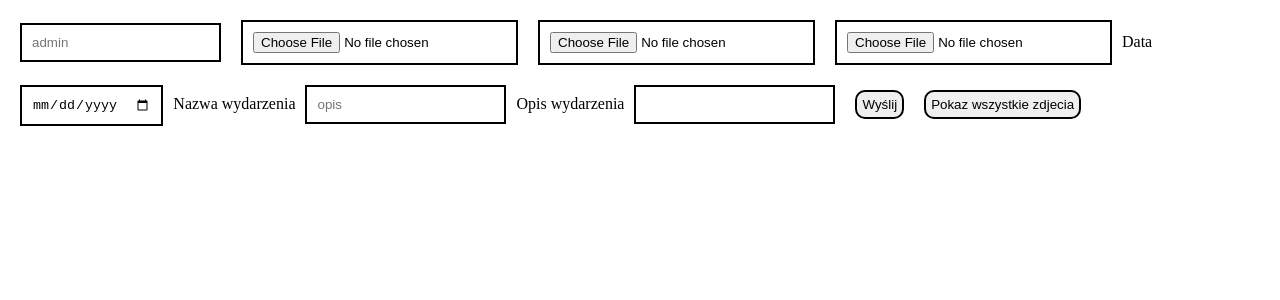
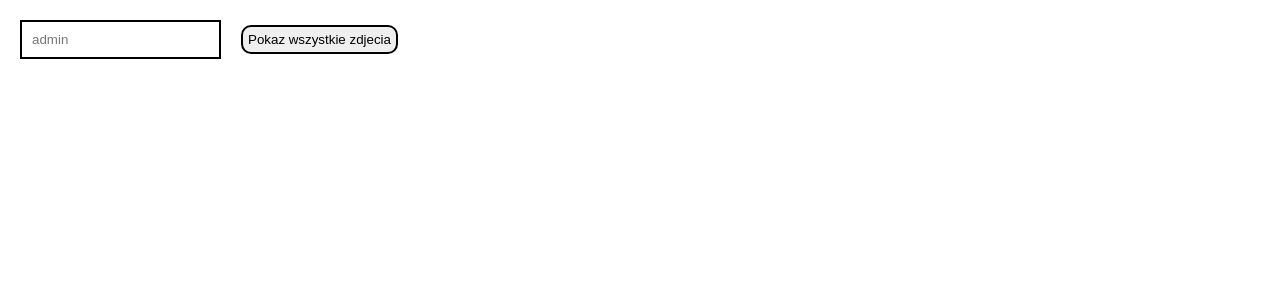
Before and after one commit to marcinoles87/photoapp, a React (Create React App) app: page / in a window 1280 px wide. Shown: the top 300 px of the page. Built offline with nearby package versions, Linux system fonts and the light colour scheme.

Commit message:
add code

```diff
--- a/src/App.js
+++ b/src/App.js
@@ -20,7 +20,7 @@ function App() {
   const [opisWydarzenia,setOpis] = useState('')
   const [dane,setDane] = useState([])
 
-  const [password , setPassword] = ('')
+  const [password , setPassword] = useState(false)
 
 
 
@@ -158,8 +158,10 @@ if(err){
   }
 
   const handlePassword = (e) =>{
-    e.preventDefault()
 
+    if(e === 'monika'){
+      setPassword(true)
+    }
 
 
   }
@@ -170,7 +172,12 @@ if(err){
   return (
     <div className="App">
 
-    <input type="text" placeholder='admin' onChange={ (e) => handlePassword(e)}></input>
+    <input type="text" placeholder='admin' onChange={ (e) => handlePassword(e.target.value)}></input>
+
+    {password ?
+
+    <>
+
     <input type="file" placeholder='add image' onChange={ (e) => handleUpload(e)}></input>
     <input type="file" placeholder='add image' onChange={ (e) => handleUpload2(e)}></input>
     <input type="file" placeholder='add image' onChange={ (e) => handleUpload3(e)}></input>
@@ -186,6 +193,11 @@ if(err){
     <input type="text" onChange={(e) =>setOpis(e.target.value)}></input>
 
     <button onClick={uploadFile}>Wyślij</button>
+
+    </>
+
+    : ''}
+
 
     <button onClick={handleShowAll}>Pokaz wszystkie zdjecia</button>
 
```
